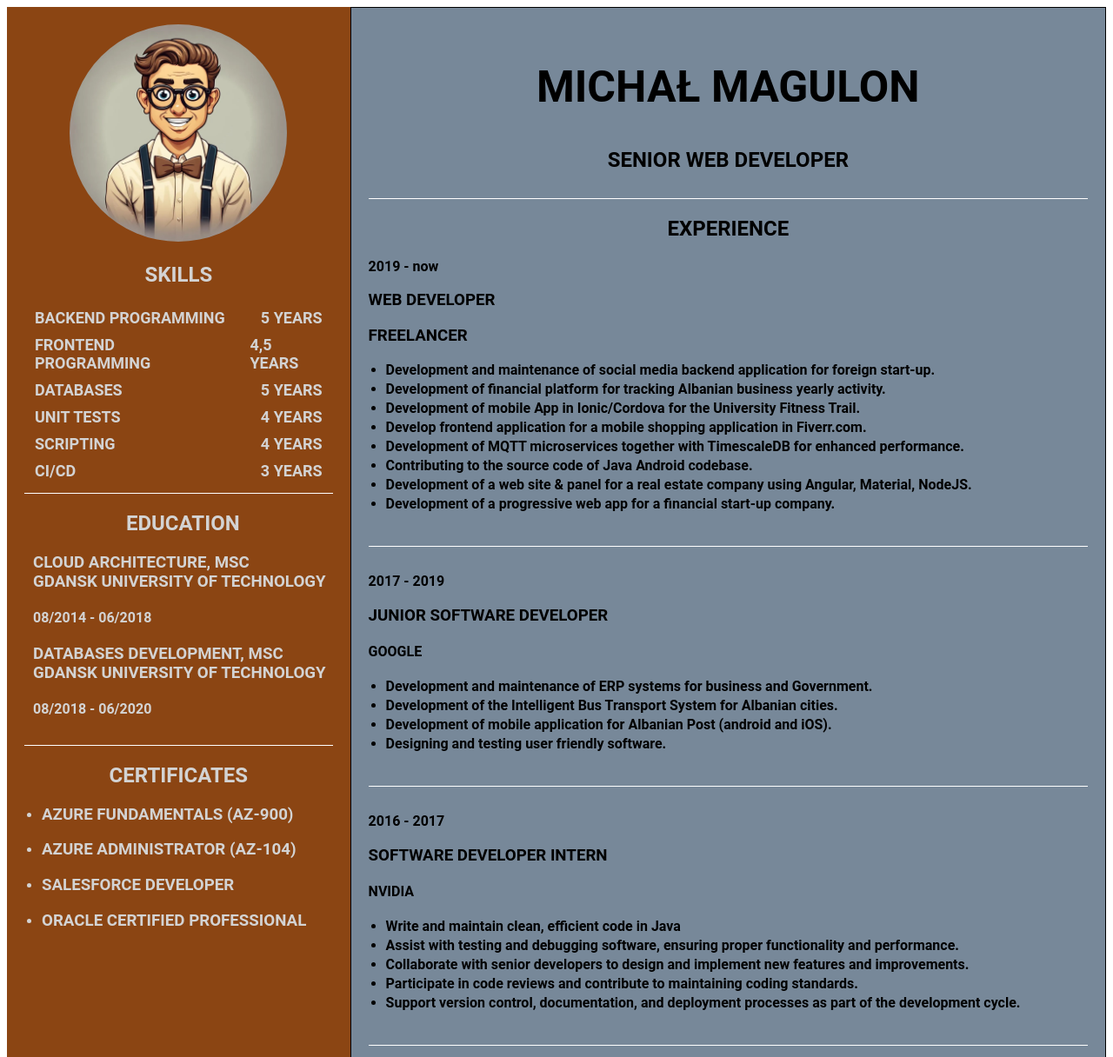
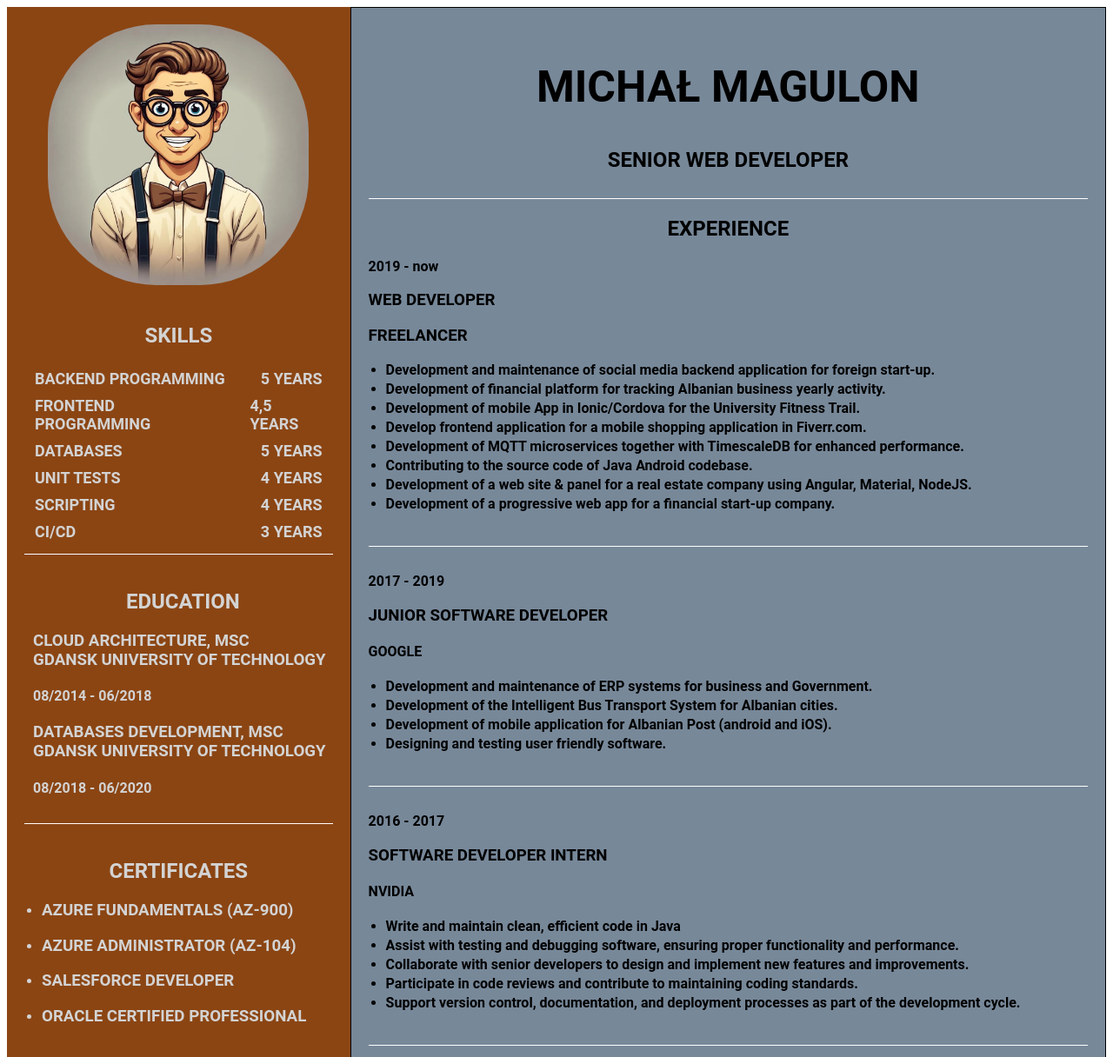
Before and after one commit to lyppay/Lesson2_CV, a plain HTML site: page index.html in a window 1280 px wide. Shown: the top 1216 px of the page at 87% size. Drawn offline with Linux system fonts and the light colour scheme.

Commit message:
add margin to h2 on left section to increase transparency + increase img size

```diff
--- a/styles.css
+++ b/styles.css
@@ -16,8 +16,8 @@ h3 {
 }
 
 img {
-    width: 250px;
-    height: 250px;
+    width: 300px;
+    height: 300px;
     border-radius: 125px;
 }
 
@@ -41,6 +41,10 @@ ul {
     flex-direction: column;
     align-items: center;
     color: lightgrey;
+}
+
+.left-section h2 {
+    margin-top: 40px;
 }
 
 .line-separator {
```
